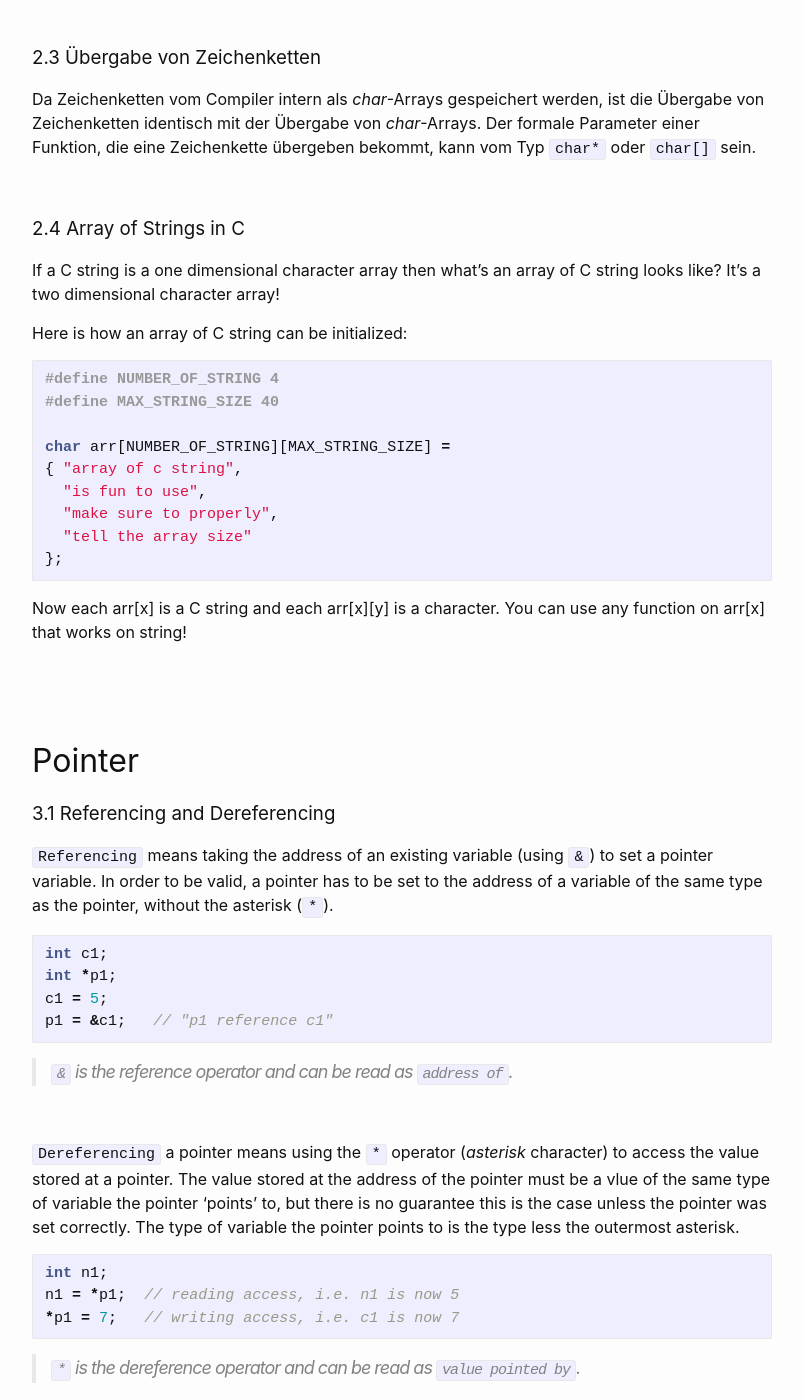
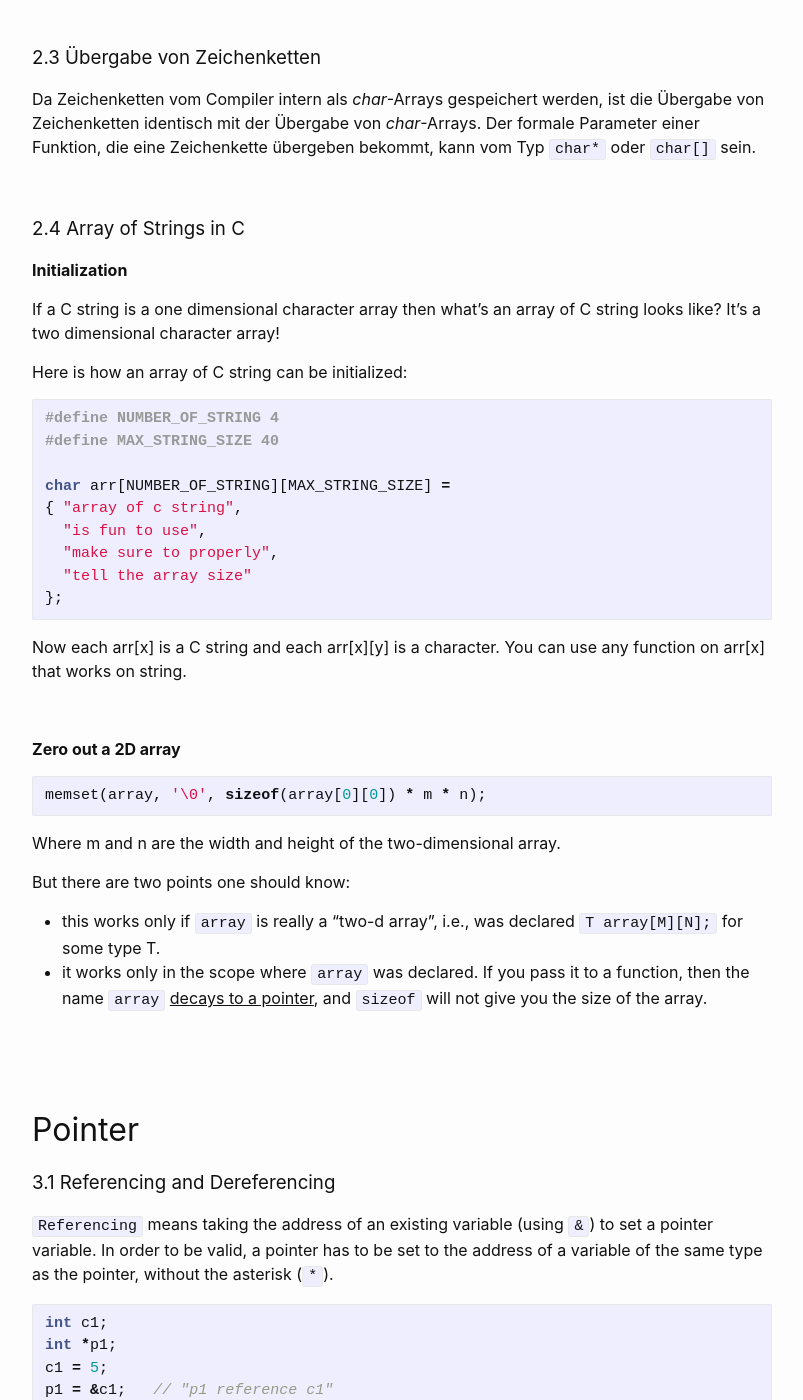
Before and after one commit to Hautaklyttn/progDocs, a Jekyll site: the page built from docs/articles/c_cpp.md, in a window 1280 px wide and 1400 px high, scrolled down 42289 px. Shown: the whole window, without its empty margins (238-1041 px from the left). Built offline with Jekyll 4.4.1, drawn with Linux system fonts in a browser that asks for light colours.

Commit message:
C update

````diff
--- a/docs/articles/c_cpp.md
+++ b/docs/articles/c_cpp.md
@@ -1409,6 +1409,8 @@ Da Zeichenketten vom Compiler intern als *char*-Arrays gespeichert werden, ist d
 <a name="ch2-4"></a>
 ### 2.4 Array of Strings in C
 
+**Initialization**
+
 If a C string is a one dimensional character array then what's an array of C string looks like? It's a two dimensional character array!
 
 Here is how an array of C string can be initialized:
@@ -1423,9 +1425,21 @@ char arr[NUMBER_OF_STRING][MAX_STRING_SIZE] =
   "tell the array size"
 };
 ```
-Now each arr[x] is a C string and each arr[x][y] is a character. You can use any function on arr[x] that works on string!
-
-
+Now each arr[x] is a C string and each arr[x][y] is a character. You can use any function on arr[x] that works on string.
+
+&nbsp;
+
+**Zero out a 2D array**
+
+```c
+memset(array, '\0', sizeof(array[0][0]) * m * n);
+```
+Where m and n are the width and height of the two-dimensional array.
+
+But there are two points one should know:
+
+- this works only if `array` is really a "two-d array", i.e., was declared `T array[M][N];` for some type T.
+- it works only in the scope where `array` was declared. If you pass it to a function, then the name `array` <u>decays to a pointer</u>, and `sizeof` will not give you the size of the array.
 
 &nbsp;
 
````
